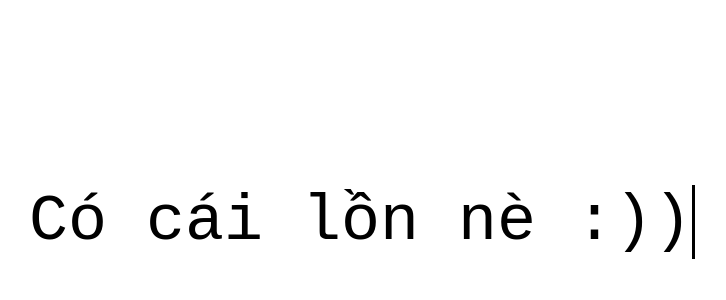
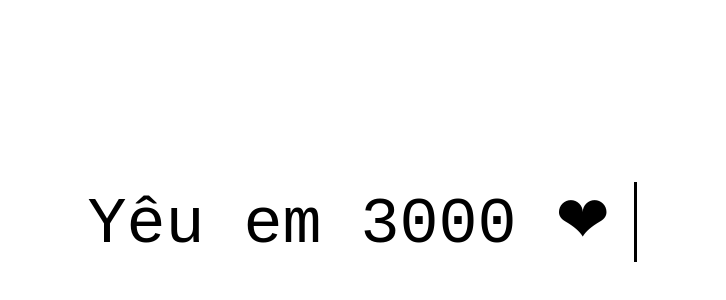
Before and after one commit to voquocminh/j4f, a website: page index.html in a window 1280 px wide. Shown: the part 186-486 px from the top of the page, without its empty margins (278-1004 px from the left). Drawn offline with Linux system fonts and the light colour scheme.

Commit message:
Update index.html

```diff
--- a/index.html
+++ b/index.html
@@ -9,7 +9,7 @@
 <body>
     <div class="wrapper">
         <div class="typing-demo">
-          Có cái lồn nè :))
+          Yêu em 3000 ❤
         </div>
     </div>
     <style>
@@ -21,8 +21,8 @@
         }
 
         .typing-demo {
-            width: 17ch;
-            animation: typing 2s steps(17), blink .5s step-end infinite alternate;
+            width: 14ch;
+            animation: typing 2s steps(14), blink .5s step-end infinite alternate;
             white-space: nowrap;
             overflow: hidden;
             border-right: 3px solid;
```
